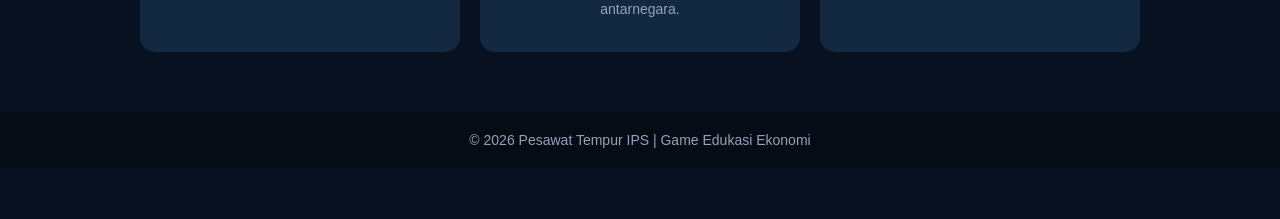
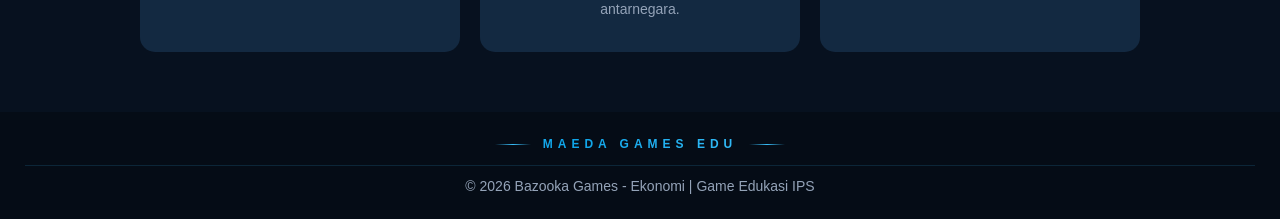
Before and after one commit to ruangips/bazookagames, a plain HTML site: page bazooka_eko.html in a window 1280 px wide. Shown: the part 692-911 px from the top of the page. Before the commit the page ends 860 px from the top, so only its background shows below. Drawn offline with Linux system fonts and the light colour scheme.

Commit message:
Update bazooka_eko.html

```diff
--- a/bazooka_eko.html
+++ b/bazooka_eko.html
@@ -286,6 +286,7 @@
       font-size: 20px;
       font-weight: bold;
       color: #38bdf8;
+      letter-spacing: 1px;
     }
 
     .back-btn {
@@ -453,12 +454,41 @@
       100% { background-position: 200% 50%; }
     }
 
+    /* ========== FOOTER ========== */
     footer {
       text-align: center;
-      padding: 20px;
+      padding: 25px;
       background: #050c16;
       color: #94a3b8;
       font-size: 14px;
+    }
+    footer .footer-brand {
+      display: flex;
+      align-items: center;
+      justify-content: center;
+      gap: 12px;
+      margin-bottom: 12px;
+      padding-bottom: 14px;
+      border-bottom: 1px solid rgba(56,189,248,0.15);
+    }
+    footer .footer-brand .brand-line {
+      width: 36px;
+      height: 1px;
+      background: linear-gradient(90deg, transparent, #38bdf8, transparent);
+    }
+    footer .footer-brand .brand-name {
+      font-family: 'Space Grotesk', Arial, sans-serif;
+      font-size: 12px;
+      font-weight: 700;
+      letter-spacing: 5px;
+      text-transform: uppercase;
+      background: linear-gradient(90deg, #38bdf8 0%, #0ea5e9 50%, #38bdf8 100%);
+      background-size: 200% 100%;
+      -webkit-background-clip: text;
+      background-clip: text;
+      -webkit-text-fill-color: transparent;
+      animation: brandShine 3.5s linear infinite;
+      white-space: nowrap;
     }
 
     @media (max-width: 500px) {
@@ -468,6 +498,9 @@
       .mge-text { font-size: 34px; }
       .brand-text .brand-label { font-size: 11px; letter-spacing: 4px; }
       .brand-text .brand-line { width: 18px; }
+      .logo { font-size: 15px; }
+      footer .footer-brand .brand-name { font-size: 10px; letter-spacing: 4px; }
+      footer .footer-brand .brand-line { width: 22px; }
     }
   </style>
 </head>
@@ -500,7 +533,7 @@
   </div>
 
   <header>
-    <div class="logo">✈️ EKONOMI — PESAWAT TEMPUR IPS</div>
+    <div class="logo">🎮 BAZOOKA GAMES - EKONOMI</div>
     <a href="index.html" class="back-btn">← Kembali</a>
   </header>
 
@@ -561,7 +594,12 @@
   </div>
 
   <footer>
-    © 2026 Pesawat Tempur IPS | Game Edukasi Ekonomi
+    <div class="footer-brand">
+      <span class="brand-line"></span>
+      <span class="brand-name">MAEDA GAMES EDU</span>
+      <span class="brand-line"></span>
+    </div>
+    © 2026 Bazooka Games - Ekonomi | Game Edukasi IPS
   </footer>
 
   <script>
```
